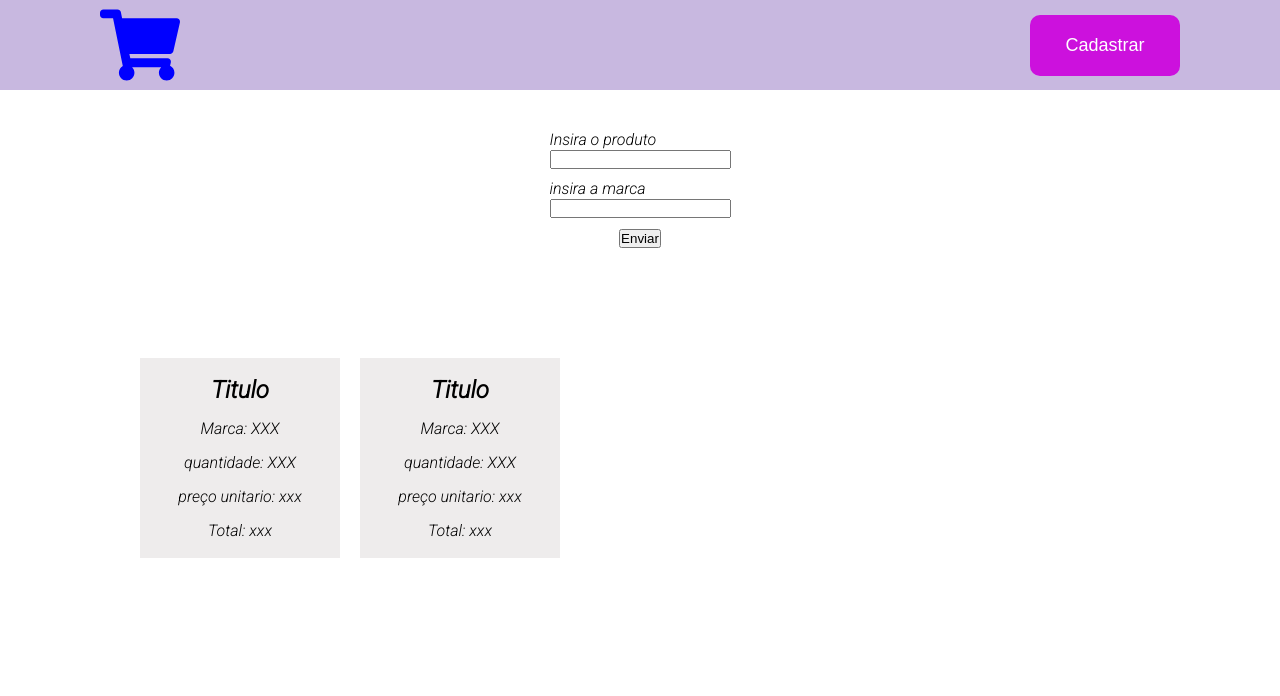
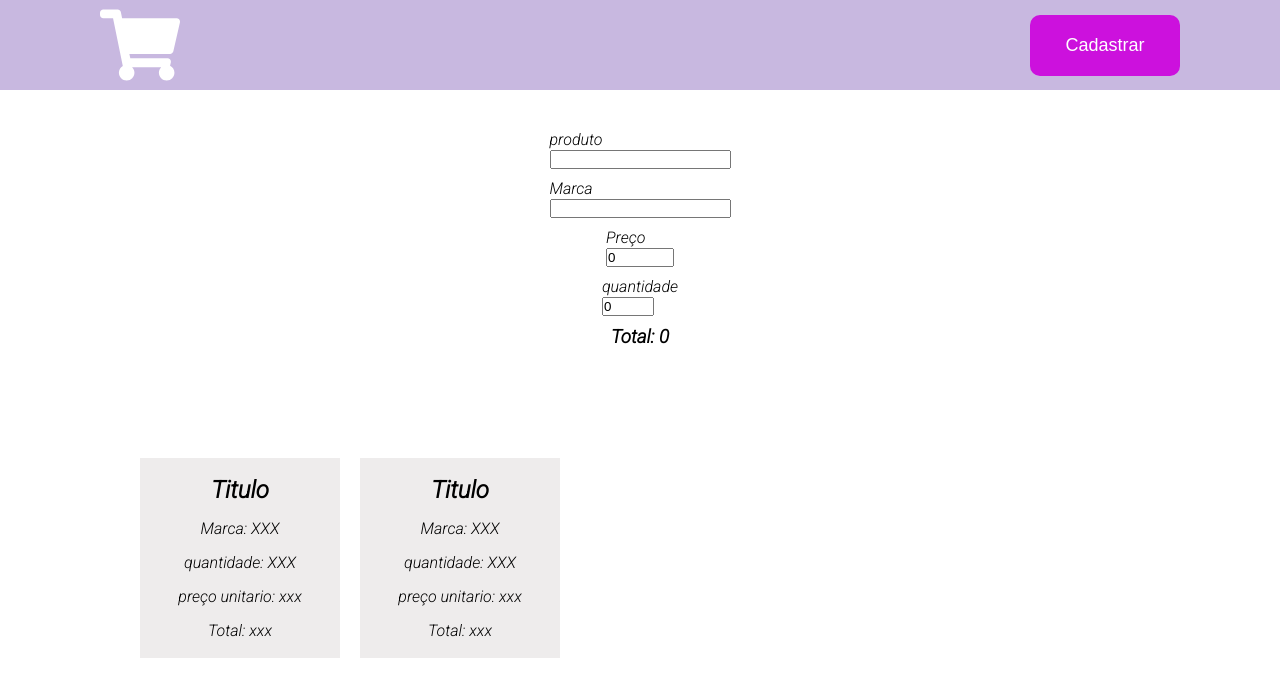
Before and after one commit to viniciusgasparino/appDeAnotacoes, a Next.js app: page / in a window 1280 px wide. Both pictures are taken after a click on the button "Cadastrar". Shown: the top 696 px of the page. Built offline with nearby package versions, Linux system fonts and the light colour scheme.

Commit message:
Criado component input e useState do formulario

```diff
--- a/pages/index.jsx
+++ b/pages/index.jsx
@@ -2,14 +2,37 @@ import Header from "../src/components/header/Header"
 import Section from "../src/components/section/Section"
 import Footer from "../src/components/footer/Footer"
 import Form from "../src/components/form/Form"
+import Input from "../src/components/input/Input"
 import { useState } from "react"
 
 
 function Home(){
   const [open,setOpen] = useState(false)
+  const [produto,setProduto] = useState("")
+  const [marca,setMarca] = useState("")
+  const [preco,setPreco] = useState(0)
+  const [qtd,setQtd] = useState(0)
+  const [total,setTotal] = useState(0)
+
 
   const handleClick = () => {
     setOpen(!open)
+  }
+
+  const handleChangeProduto = (text) => {
+    setProduto(text)
+  }
+
+  const handleChangeMarca = (text) => {
+    setMarca(text)
+  }
+
+  const handleChangePreco = (text) => {
+    setPreco(text)
+  }
+
+  const handleChangeQtd = (text) => {
+    setQtd(text)
   }
 
   return(
@@ -17,7 +40,41 @@ function Home(){
       <Header onClick={handleClick}/>
       {
         open && (
-          <Form />
+          <Form>
+            <Input
+              label="produto"
+              name="name"
+              type="name"
+              value={produto}
+              onChange={e=>handleChangeProduto(e.target.value)}
+            />
+            <Input
+              label="Marca"
+              name="marca"
+              type="name"
+              value={marca}
+              onChange={e=>handleChangeMarca(e.target.value)}
+            />
+            <Input
+              label="Preço"
+              name="preço"
+              type="number"
+              value={preco}
+              onChange={e=>handleChangePreco(e.target.value)}
+              min="0"
+              max="1000"
+            />
+            <Input
+              label="quantidade"
+              name="quantidade"
+              type="number"
+              value={qtd}
+              onChange={e=>handleChangeQtd(e.target.value)}
+              min="0"
+              max="20"
+            />
+            <h3>Total: {total}</h3>
+          </Form>
         )
       }
       <Section />
--- a/src/components/form/Form.jsx
+++ b/src/components/form/Form.jsx
@@ -15,21 +15,11 @@ const StyledForm = styled.form`
   margin: 0 auto;
 `
 
-function Form(){
+function Form(props){
   return(
     <StyledCenter>
       <StyledForm>
-        <div>
-          <p>Insira o produto</p>
-          <input type="text" name="produto" />
-        </div>
-        <div>
-          <p>insira a marca</p>
-          <input type="text" name="marca" />
-        </div>
-        <div>
-          <button>Enviar</button>
-        </div>
+        {props.children}
       </StyledForm>
     </StyledCenter>
   )
--- a/src/components/header/Header.jsx
+++ b/src/components/header/Header.jsx
@@ -35,7 +35,7 @@ function Header({onClick}){
   return(
     <StyledHeader>
       <StyledLogo>
-        <FaShoppingCart size="80px" color="blue"/>
+        <FaShoppingCart size="80px"/>
       </StyledLogo>
       <StyledDiv>
         <Button
--- a/src/components/input/Input.jsx
+++ b/src/components/input/Input.jsx
@@ -3,16 +3,18 @@
 
 
 
-function Input({label,name,error = null,...rest}){
+function Input({label,type,value,error = null,...rest}){
   return(
     <>
-      <label>{label}</label>
-      <input
-        type="text"
-        name={name}
-        {...rest}
-      />
-  </>
+      <div>
+        <p>{label}</p>
+        <input
+          type={type}
+          value={value}
+          {...rest}
+        />
+      </div>
+    </>
   )
 }
 
```
